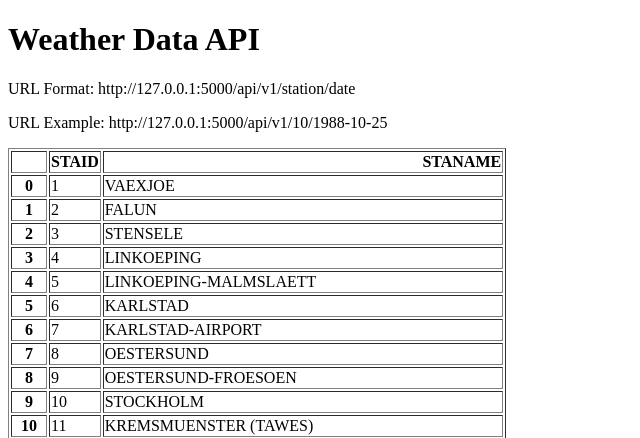
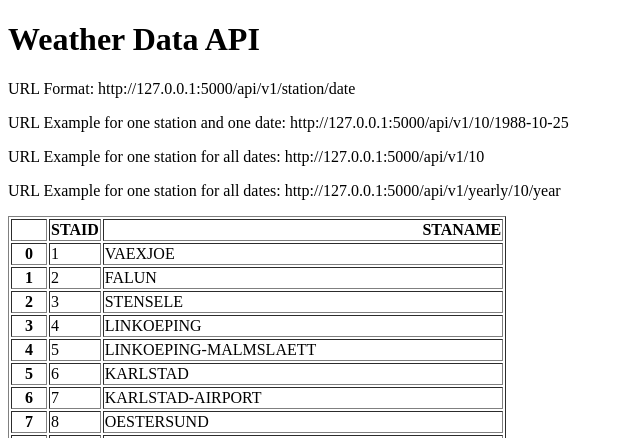
Before and after one commit to sunriser098/weather-api, a Flask app: page / in a window 1280 px wide. Shown: the top 438 px of the page, without its empty margins (0-640 px from the left). Run offline with Flask 3, Linux system fonts and the light colour scheme.

Commit message:
Add url endpoint for yearly and station

```diff
--- a/main.py
+++ b/main.py
@@ -24,6 +24,23 @@ def data(station, date):
             "temperature": temperature}
 
 
+@app.route("/api/v1/<station>")
+def all_data(station):
+    filename = "data_small/TG_STAID" + str(station).zfill(6) + ".txt"
+    df = pd.read_csv(filename, skiprows=20, parse_dates=["    DATE"])
+    result = df.to_dict(orient="records")
+    return result
+
+
+@app.route("/api/v1/yearly/<station>/<year>")
+def date_data(station, year):
+    filename = "data_small/TG_STAID" + str(station).zfill(6) + ".txt"
+    df = pd.read_csv(filename, skiprows=20)
+    df["    DATE"] = df["    DATE"].astype(str)
+    result = df[df["    DATE"].str.startswith(str(year))]
+    return result.to_dict(orient="records")
+
+
 # run app
 if __name__ == "__main__":
     app.run(debug=True)
--- a/templates/home.html
+++ b/templates/home.html
@@ -7,7 +7,9 @@
 <body>
 <h1>Weather Data API</h1>
 <p>URL Format: http://127.0.0.1:5000/api/v1/station/date</p>
-<p>URL Example: http://127.0.0.1:5000/api/v1/10/1988-10-25</p>
+<p>URL Example for one station and one date: http://127.0.0.1:5000/api/v1/10/1988-10-25</p>
+<p>URL Example for one station for all dates: http://127.0.0.1:5000/api/v1/10</p>
+<p>URL Example for one station for all dates: http://127.0.0.1:5000/api/v1/yearly/10/year</p>
 <p>{{data|safe}}</p>
 </body>
 </html>
```
